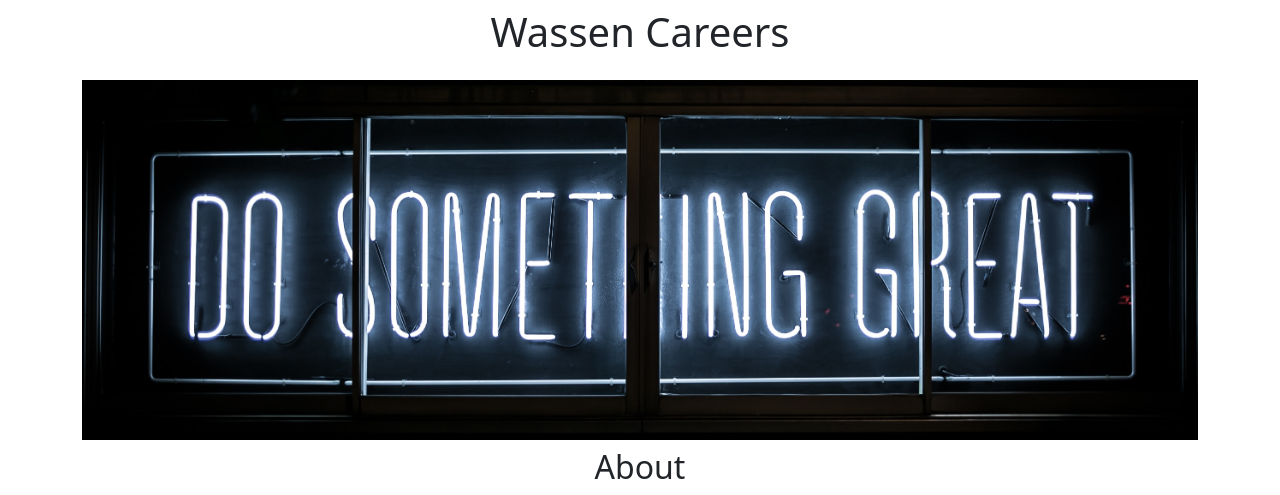
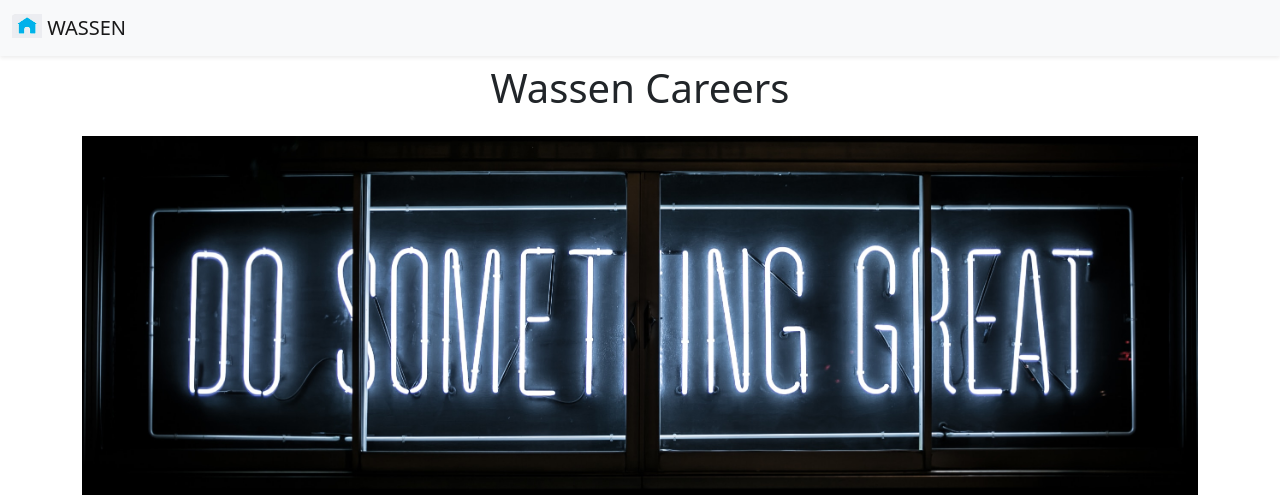
Before and after one commit to WASENIER/The-Diversity-Magazine, a Flask app: page / in a window 1280 px wide. Shown: the top 495 px of the page. Run offline with Flask 3, Linux system fonts and the light colour scheme.

Commit message:
Added a navigation bar
Get from bootsrap and shadow. In main.htm body, add include navbar.html.

```diff
--- a/templates/home.html
+++ b/templates/home.html
@@ -14,6 +14,7 @@
 </style>
   </head>
   <body>
+    {% include 'nav.html'%}
     <div class="container">
 
     <h1 class="text-center mt-2 mb-4"> {{company_name}} Careers </h1>
--- /dev/null
+++ b/templates/nav.html
@@ -0,0 +1,8 @@
+<nav class="navbar navbar-light bg-light shadow-sm">
+  <div class="container-fluid">
+    <a class="navbar-brand" href="#">
+      <img src="static/navimg1.png" alt="" width="30" height="24" class="d-inline-block align-text-top">
+      WASSEN
+    </a>
+  </div>
+</nav>
```
Also changed, not shown: static/banner3.jpg (added), static/navimg1.png (added).
